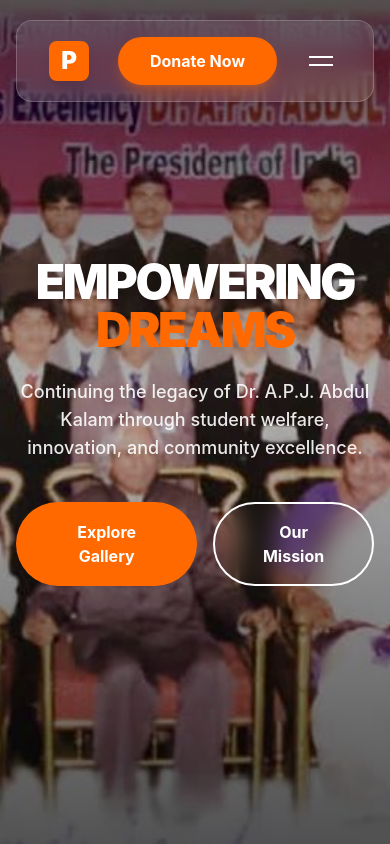
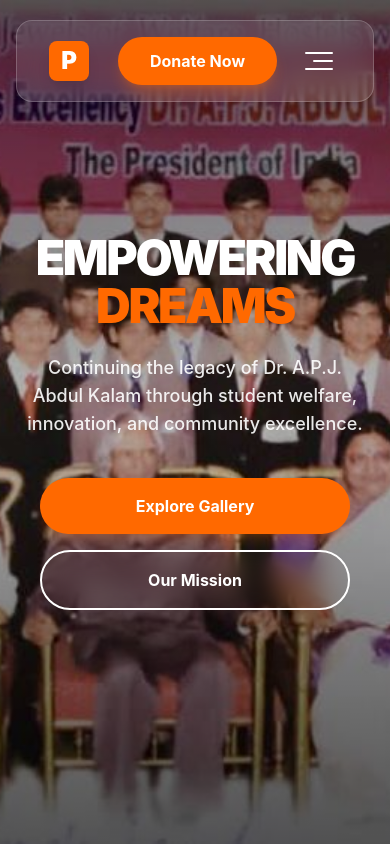
Before and after one commit to schigurupatis/prajwalika-ap, a React (Vite) app: page / in a window 390 px wide. Shown: the top 844 px of the page. Built offline with nearby package versions, Linux system fonts and the light colour scheme.

Commit message:
worked on build file to push code to live server

```diff
--- a/src/App.tsx
+++ b/src/App.tsx
@@ -3,6 +3,7 @@
 import Home from './pages/Home'; // <--- Import it here
 import About from './pages/About';
 import Contact from './pages/Contact';
+import Gallery from './pages/Gallery';
 
 // Inside your Routes...
 <Route path="about" element={<About />} />
@@ -16,6 +17,7 @@
           {/* This renders Home inside MainLayout's <Outlet /> at the "/" path */}
           <Route index element={<Home />} />
           <Route path="about" element={<About />} />
+          <Route path="gallery" element={<Gallery />} />
           <Route path="contact" element={<Contact />} />
         </Route>
       </Routes>
--- a/src/components/Header.tsx
+++ b/src/components/Header.tsx
@@ -85,14 +85,18 @@
             Donate Now
           </Link>
 
-          {/* Mobile Toggle Button */}
-          <button
-            className="lg:hidden p-2"
+          {/* Mobile Toggle Button - Guaranteed 3 Lines */}
+            <button
+            className="lg:hidden group flex flex-col items-end justify-center w-10 h-10 p-2"
             onClick={() => setMobileMenuOpen(!mobileMenuOpen)}
-          >
-            <div className={`w-6 h-0.5 mb-1.5 transition-all ${isSolid ? 'bg-slate-900' : 'bg-white'}`}></div>
-            <div className={`w-6 h-0.5 transition-all ${isSolid ? 'bg-slate-900' : 'bg-white'}`}></div>
-          </button>
+            >
+            {/* Line 1 */}
+            <div className={`h-[2px] w-7 mb-1.5 rounded-full transition-all ${isSolid ? 'bg-slate-900' : 'bg-white'}`}></div>
+            {/* Line 2 */}
+            <div className={`h-[2px] w-5 mb-1.5 rounded-full transition-all ${isSolid ? 'bg-slate-900' : 'bg-white'}`}></div>
+            {/* Line 3 */}
+            <div className={`h-[2px] w-7 rounded-full transition-all ${isSolid ? 'bg-slate-900' : 'bg-white'}`}></div>
+            </button>
         </div>
       </nav>
 
--- a/src/components/Hero.tsx
+++ b/src/components/Hero.tsx
@@ -1,7 +1,10 @@
+
+import { useNavigate } from 'react-router-dom';
 import heroImage from '../assets/hero-img.jpeg';
 
 
 const Hero = () => {
+  const navigate = useNavigate();
   return (
     <div className="relative h-screen w-full overflow-hidden">
       {/* Background Image with Overlay */}
@@ -16,7 +19,7 @@
       </div>
 
       {/* Hero Content */}
-      <div className="relative z-10 flex h-full flex-col items-center justify-center px-4 text-center text-white">
+      <div className="relative z-10 flex h-full flex-col items-center justify-center px-6 text-center text-white">
         <h1 className="mb-6 text-5xl font-black uppercase tracking-tighter md:text-7xl">
           Empowering <span className="text-orange-500">Dreams</span>
         </h1>
@@ -24,11 +27,15 @@
           Continuing the legacy of Dr. A.P.J. Abdul Kalam through student welfare,
           innovation, and community excellence.
         </p>
-        <div className="mt-10 flex gap-4">
-          <button className="rounded-full bg-orange-500 px-8 py-4 font-bold transition-transform hover:scale-105 active:scale-95">
+
+        {/* Responsive Buttons: Stacked on mobile, side-by-side on md screens */}
+        <div className="mt-10 flex flex-col md:flex-row gap-4 w-full md:w-auto px-4 md:px-0">
+          <button
+            onClick={() => navigate('/gallery')}
+            className="cursor-pointer w-full md:w-auto rounded-full bg-orange-500 px-10 py-4 font-bold transition-transform hover:scale-105 active:scale-95 shadow-lg shadow-orange-500/20">
             Explore Gallery
           </button>
-          <button className="rounded-full border-2 border-white px-8 py-4 font-bold backdrop-blur-md transition-all hover:bg-white hover:text-black">
+          <button className="cursor-pointer w-full md:w-auto rounded-full border-2 border-white px-10 py-4 font-bold backdrop-blur-md transition-all hover:bg-white hover:text-black">
             Our Mission
           </button>
         </div>
--- a/src/pages/About.tsx
+++ b/src/pages/About.tsx
@@ -1,4 +1,4 @@
-import React from 'react';
+
 
 const About = () => {
   return (
--- a/src/pages/Contact.tsx
+++ b/src/pages/Contact.tsx
@@ -1,4 +1,4 @@
-import React from 'react';
+
 
 const Contact = () => {
   return (
--- /dev/null
+++ b/src/pages/Gallery.tsx
@@ -0,0 +1,162 @@
+import { useState } from 'react';
+
+const Gallery = () => {
+  const [filter, setFilter] = useState('All');
+
+  const categories = ['All', '2024', '2023', '2022', 'Events'];
+
+  // Sample data - You can add your actual image paths here
+  const images = [
+    { id: 1, category: '2024', url: 'https://unsplash.com', size: 'tall' },
+    { id: 2, category: '2023', url: 'https://unsplash.com', size: 'wide' },
+    { id: 3, category: '2024', url: 'https://unsplash.com', size: 'square' },
+    { id: 4, category: 'Events', url: 'https://unsplash.com', size: 'tall' },
+    { id: 5, category: '2022', url: 'https://unsplash.com', size: 'square' },
+    { id: 6, category: '2023', url: 'https://unsplash.com', size: 'wide' },
+  ];
+
+  const filteredImages = filter === 'All' ? images : images.filter(img => img.category === filter);
+
+  return (
+    <div className="pt-32 pb-20 bg-slate-50 min-h-screen">
+      <div className="container mx-auto px-6">
+
+        {/* Title Section */}
+        <div className="text-center mb-12">
+          <h1 className="text-5xl font-black text-slate-900 mb-4">Explore our <span className="text-orange-500">Moments.</span></h1>
+          <p className="text-slate-500 text-lg">A visual journey through our community and growth.</p>
+        </div>
+
+        {/* Category Filters */}
+        <div className="flex flex-wrap justify-center gap-4 mb-16">
+          {categories.map((cat) => (
+            <button
+              key={cat}
+              onClick={() => setFilter(cat)}
+              className={`px-8 py-3 rounded-full font-bold transition-all ${
+                filter === cat
+                ? 'bg-orange-500 text-white shadow-lg shadow-orange-500/30 scale-105'
+                : 'bg-white text-slate-600 hover:bg-slate-100 border border-slate-200'
+              }`}
+            >
+              {cat}
+            </button>
+          ))}
+        </div>
+
+        {/* Modern Masonry-style Grid */}
+        <div className="columns-1 sm:columns-2 lg:columns-3 gap-6 space-y-6">
+          {filteredImages.map((img) => (
+            <div
+              key={img.id}
+              className="relative group overflow-hidden rounded-[2rem] border-4 border-white shadow-xl hover:shadow-2xl transition-all cursor-zoom-in"
+            >
+              <img
+                src={img.url}
+                alt="Gallery"
+                className="w-full object-cover group-hover:scale-110 transition-transform duration-700"
+              />
+              {/* Hover Overlay */}
+              <div className="absolute inset-0 bg-gradient-to-t from-black/70 via-transparent to-transparent opacity-0 group-hover:opacity-100 transition-opacity duration-300 flex items-end p-8">
+                <div className="text-white">
+                  <span className="bg-orange-500 text-[10px] font-bold uppercase px-3 py-1 rounded-full mb-2 block w-fit">
+                    {img.category}
+                  </span >
+                  <h3 className="text-xl font-bold">Annual Get-Together</h3>
+                </div>
+              </div>
+            </div>
+          ))}
+        </div>
+      </div>
+    </div>
+  );
+};
+
+export default Gallery;
+
+
+
+
+
+// import { useState, useEffect } from 'react';
+
+// // Define the shape of the data from the API
+// interface Photo {
+//   id: number;
+//   title: string;
+//   url: string;
+//   thumbnailUrl: string;
+// }
+
+// const Gallery = () => {
+//   const [photos, setPhotos] = useState<Photo[]>([]);
+//   const [loading, setLoading] = useState(true);
+
+//   useEffect(() => {
+//     // Correct full URL with the /photos endpoint and limit
+//     fetch('https://typicode.com')
+//         .then((res) => {
+//         if (!res.ok) throw new Error('Network response was not ok');
+//         return res.json();
+//         })
+//         .then((data) => {
+//         setPhotos(data);
+//         setLoading(false);
+//         })
+//         .catch((err) => {
+//         console.error("Gallery Load Error:", err);
+//         setLoading(false); // Stop loading even if it fails
+//         });
+//     }, []);
+
+
+//   if (loading) {
+//     return (
+//       <div className="h-screen flex items-center justify-center">
+//         <div className="animate-spin rounded-full h-12 w-12 border-t-2 border-orange-500"></div>
+//       </div>
+//     );
+//   }
+
+//   return (
+//     <div className="pt-32 pb-20 bg-slate-50 min-h-screen">
+//       <div className="container mx-auto px-6">
+//         <div className="text-center mb-16">
+//           <h1 className="text-5xl font-black text-slate-900 mb-4">
+//             Explore our <span className="text-orange-500">Moments.</span>
+//           </h1>
+//           <p className="text-slate-500 text-lg">Sample images pulled from live API.</p>
+//         </div>
+
+//         {/* Masonry-style Grid */}
+//         <div className="columns-1 sm:columns-2 lg:columns-3 gap-6 space-y-6">
+//           {photos.map((photo) => (
+//             <div
+//               key={photo.id}
+//               className="relative group overflow-hidden rounded-[2rem] border-4 border-white shadow-xl hover:shadow-2xl transition-all"
+//             >
+//               {/* API returns 600x600 images */}
+//               {/* Replace your <img> tag with this to get random heights for a better masonry look */}
+//                 <img
+//                 src={`https://picsum.photos{photo.id + 10}/400/${photo.id % 2 === 0 ? '600' : '400'}`}
+//                 alt={photo.title}
+//                 className="w-full h-auto object-cover group-hover:scale-105 transition-transform duration-500"
+//                 />
+
+
+//               {/* Hover Overlay */}
+//               <div className="absolute inset-0 bg-gradient-to-t from-black/80 via-transparent to-transparent opacity-0 group-hover:opacity-100 transition-opacity duration-300 flex items-end p-6">
+//                 <p className="text-white text-sm font-semibold capitalize leading-tight">
+//                   {photo.title}
+//                 </p>
+//               </div>
+//             </div>
+//           ))}
+//         </div>
+//       </div>
+//     </div>
+//   );
+// };
+
+// export default Gallery;
```
Also changed, not shown: 1 other file (tests, documents, lock files or other folders).
